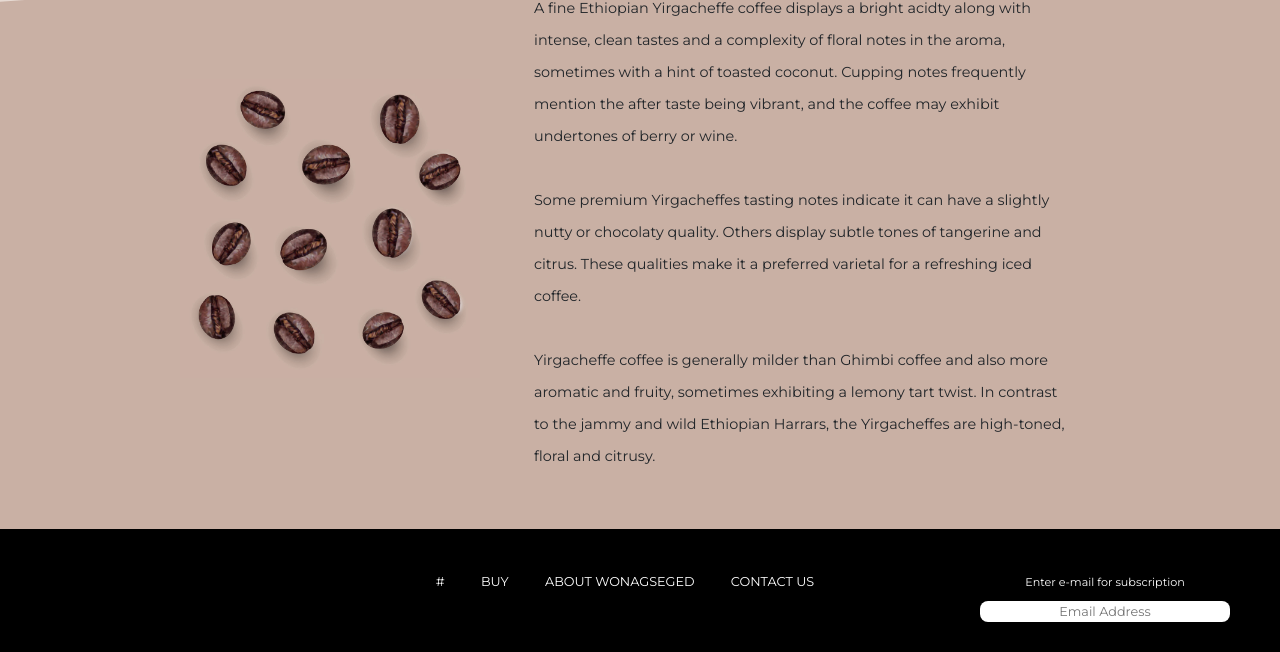
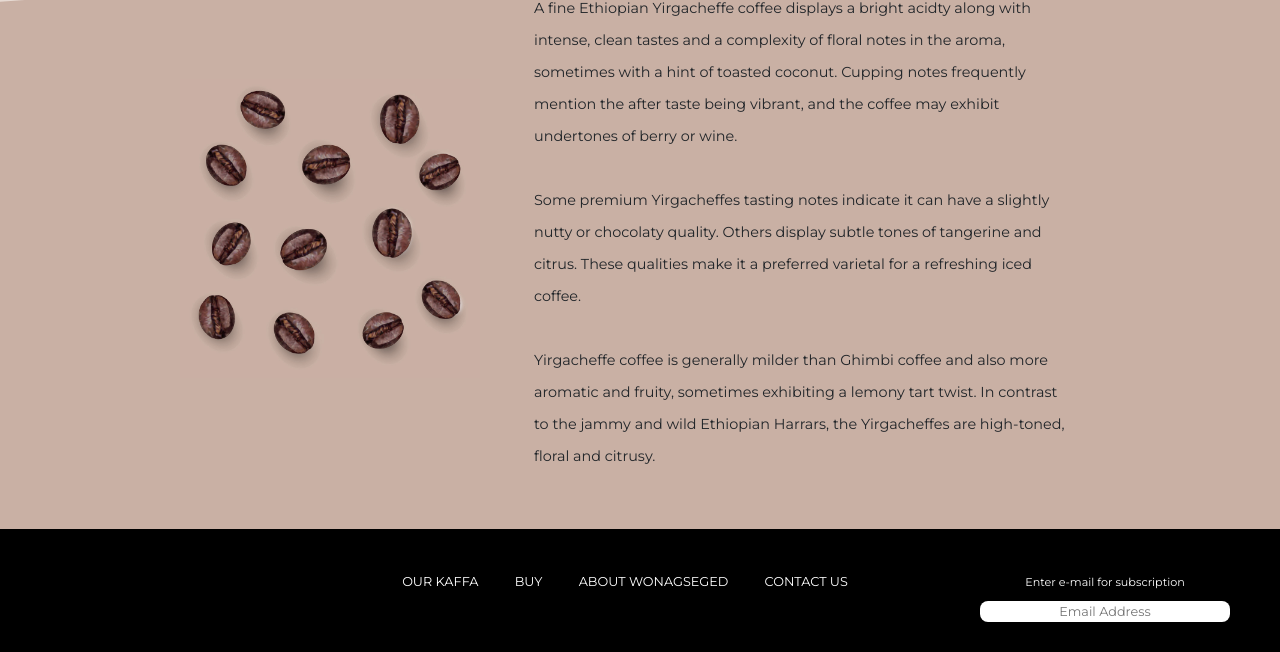
Before and after one commit to wai0901/wonagseged_kaffa, a website: page our_kaffa.html in a window 1280 px wide. Shown: the part 751-1403 px from the top of the page. Drawn offline with nearby package versions, Linux system fonts and the light colour scheme.

Commit message:
frontend finsih

```diff
--- a/our_kaffa.html
+++ b/our_kaffa.html
@@ -95,7 +95,7 @@
             <div class="row pt-4 bottom-link">
               <div class="col-lg-3"></div>
               <div class="col py-3 text-center">
-                <a href="our_kaffa.html">#</a>
+                <a href="#">OUR KAFFA</a>
                 <a href="buy.html">BUY</a>
                 <a href="about_us.html">ABOUT WONAGSEGED</a>
                 <a href="contact_us.html">CONTACT US</a>
```
